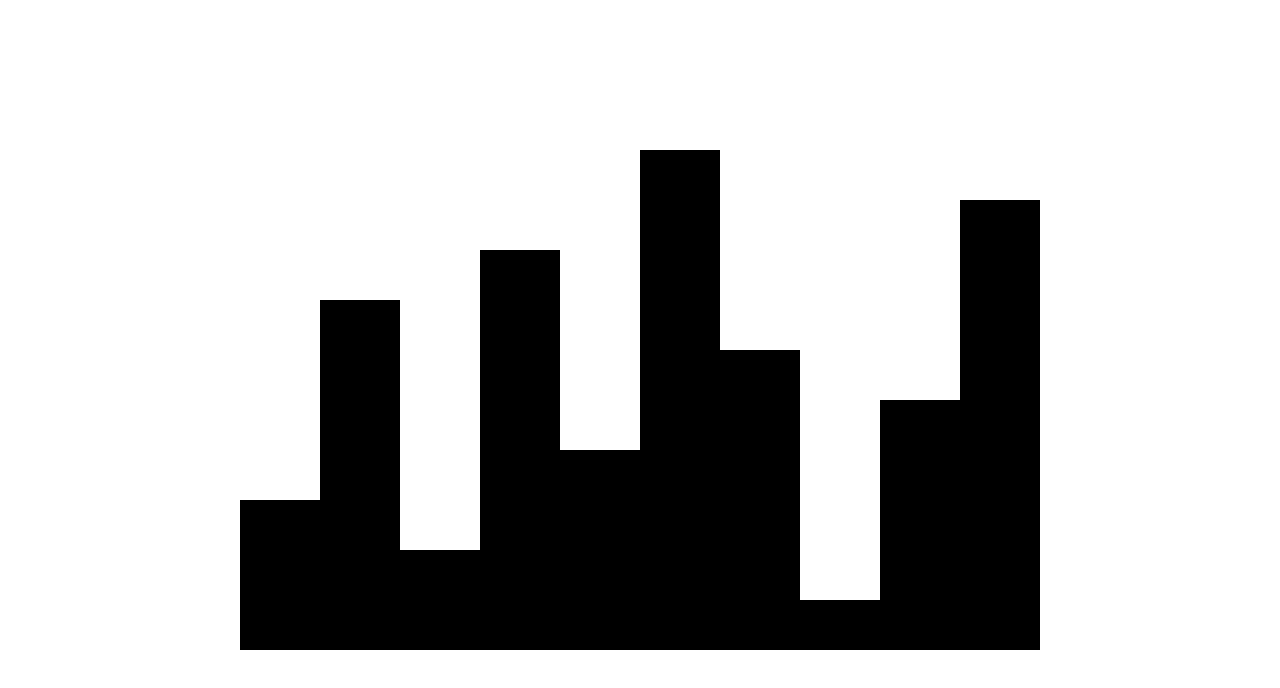
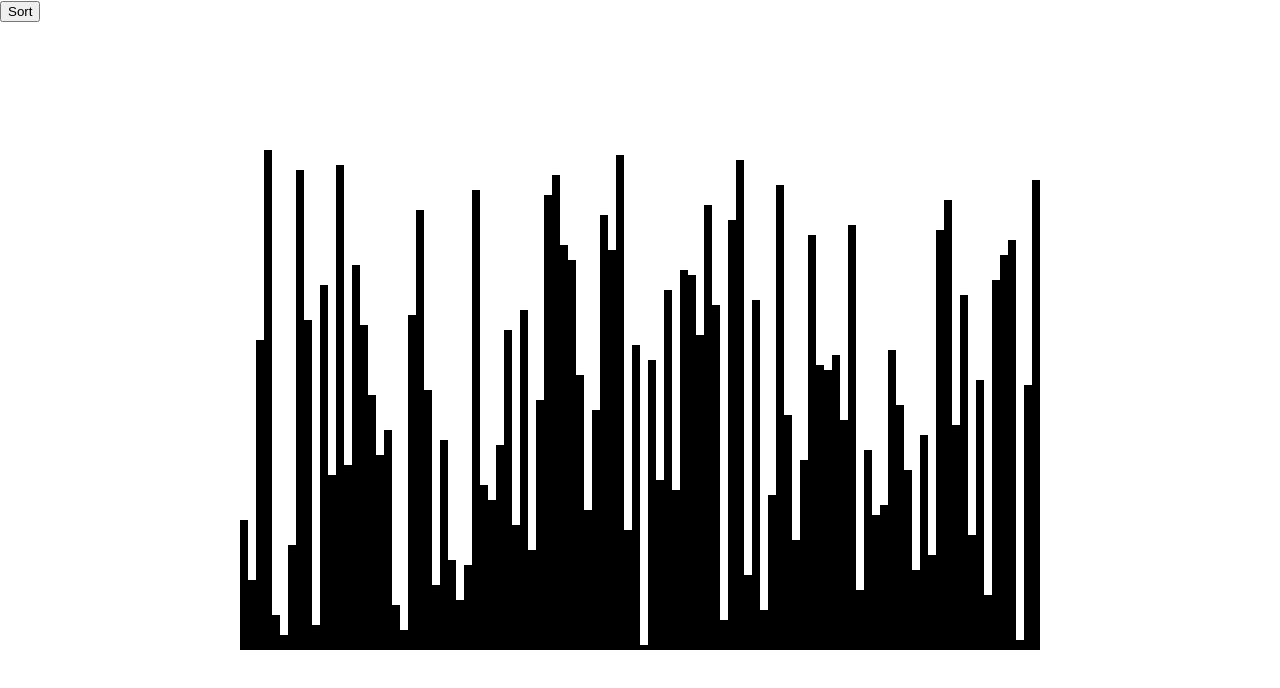
Before and after one commit to jeetbhow/sorting-algo-visualizer, a React (Create React App) app: page / in a window 1280 px wide. Shown: the top 688 px of the page. Built offline with nearby package versions, Linux system fonts and the light colour scheme.

Commit message:
<feat> Added insertion sort
Added the insertion sort algorithm complete with color coding and animations. A sort button was also added to start the visualizer.

```diff
--- a/src/App.tsx
+++ b/src/App.tsx
@@ -1,30 +1,68 @@
 import AppData from "./utils/utils";
-import React, { useState } from "react";
+import React, { useState, useRef } from "react";
 import Canvas from "./components/Canvas";
+import SortButton from "./components/SortButton";
+import BarData from "./model/BarData";
 
-// data that's going to be used for the canvas.
-
+// insertion sort generator.
+function* insertionSort(array: BarData[]) {
+  for (let i = 1; i < array.length; ++i) {
+    for (let j = i; j > 0; --j) {
+      yield { curr: i, left: j - 1, right: j, array: array, before: true };
+      if (array[j - 1].data > array[j].data) {
+        [array[j - 1], array[j]] = [array[j], array[j - 1]];
+      }
+      yield { curr: i, left: j - 1, right: j, array: array, before: false };
+    }
+  }
+  return array;
+}
 
 // we're going to generate an array of numbers from 1 - MAX_VALUE
-const nums: number[] = [];
+const bars: BarData[] = [];
 for (let i = 1; i <= AppData.MAX_VALUE; ++i) {
-  nums.push(i);
+  bars.push(new BarData(i, AppData.DEFAULT_COLOR));
 }
 
-// shuffle that same array.
 for (let i = AppData.MAX_VALUE - 1; i > 0; --i) {
   const randIndex = Math.round(Math.random() * i);
-  const temp = nums[i];
-  nums[i] = nums[randIndex];
-  nums[randIndex] = temp;
+  [bars[randIndex], bars[i]] = [bars[i], bars[randIndex]];
 }
 
 function App() {
 
-  const [array, setArray] = useState(nums);
+  const [array, setArray] = useState(bars);
+  const generator = useRef<Generator<{ curr: number, left: number, right: number, before: boolean, array: BarData[] }, BarData[], boolean>>(insertionSort(bars));
+
+  const sort = () => {
+    const timer = setInterval(() => {
+      const result = generator.current.next();
+      if (!result.done) {
+        const left = result.value.left;
+        const right = result.value.right;
+        const before = result.value.before;
+
+        array[result.value.curr].color = 'green';
+
+        if (before) {
+          array[left].color = "red";
+          array[right].color = "red";
+        } else {
+          array[left].color = AppData.DEFAULT_COLOR;
+          array[right].color = AppData.DEFAULT_COLOR;
+        }
+
+        setArray([...result.value.array]);
+
+      } else {
+        clearInterval(timer);
+      }
+    }, 1)
+  }
 
   return (
     <React.Fragment>
+      <SortButton onClick={sort} />
       <Canvas array={array} />
     </React.Fragment>
   );
--- a/src/components/Bar.tsx
+++ b/src/components/Bar.tsx
@@ -3,7 +3,6 @@ import "../styles/Bar.css";
 type Props = {
   width: number;
   height: number;
-  value: number;
   color: string;
 }
 
--- a/src/components/Canvas.tsx
+++ b/src/components/Canvas.tsx
@@ -1,11 +1,12 @@
 import AppData from "../utils/utils";
 import Bar from "./Bar";
 import "../styles/Canvas.css";
+import BarData from "../model/BarData";
 
 const BAR_WIDTH = AppData.CANVAS_WIDTH / AppData.MAX_VALUE;
 
 type Props = {
-  array: number[],
+  array: BarData[],
 }
 
 function Canvas(props: Props) {
@@ -17,13 +18,12 @@ function Canvas(props: Props) {
 
   return (
     <div style={styles} className="canvas">
-      {props.array.map(num =>
+      {props.array.map(barData =>
         <Bar
           key={new Date().getFullYear() + Math.random() * 34}
-          height={AppData.CANVAS_HEIGHT / AppData.MAX_VALUE * num}
+          height={AppData.CANVAS_HEIGHT / AppData.MAX_VALUE * barData.data}
           width={BAR_WIDTH}
-          color={AppData.DEFAULT_COLOR}
-          value={num}
+          color={barData.color}
         />)}
     </div>
   );
--- /dev/null
+++ b/src/components/SortButton.tsx
@@ -0,0 +1,14 @@
+type Props = {
+  onClick: () => void;
+}
+
+function SortButton(props: Props) {
+
+  const handleClick = () => {
+    props.onClick();
+  }
+
+  return <button onClick={handleClick}>Sort</button>
+}
+
+export default SortButton;
--- /dev/null
+++ b/src/model/BarData.ts
@@ -0,0 +1,11 @@
+class BarData {
+  data: number;
+  color: string;
+
+  constructor(data: number, color: string) {
+    this.data = data;
+    this.color = color;
+  }
+}
+
+export default BarData;
--- a/src/utils/utils.ts
+++ b/src/utils/utils.ts
@@ -1,7 +1,7 @@
 const AppData = {
   CANVAS_WIDTH: 800,
   CANVAS_HEIGHT: 500,
-  MAX_VALUE: 10,
+  MAX_VALUE: 100,
   DEFAULT_COLOR: "black",
 };
 
--- a/tsconfig.json
+++ b/tsconfig.json
@@ -1,6 +1,6 @@
 {
   "compilerOptions": {
-    "target": "es5",
+    "target": "es6",
     "lib": [
       "dom",
       "dom.iterable",
```
